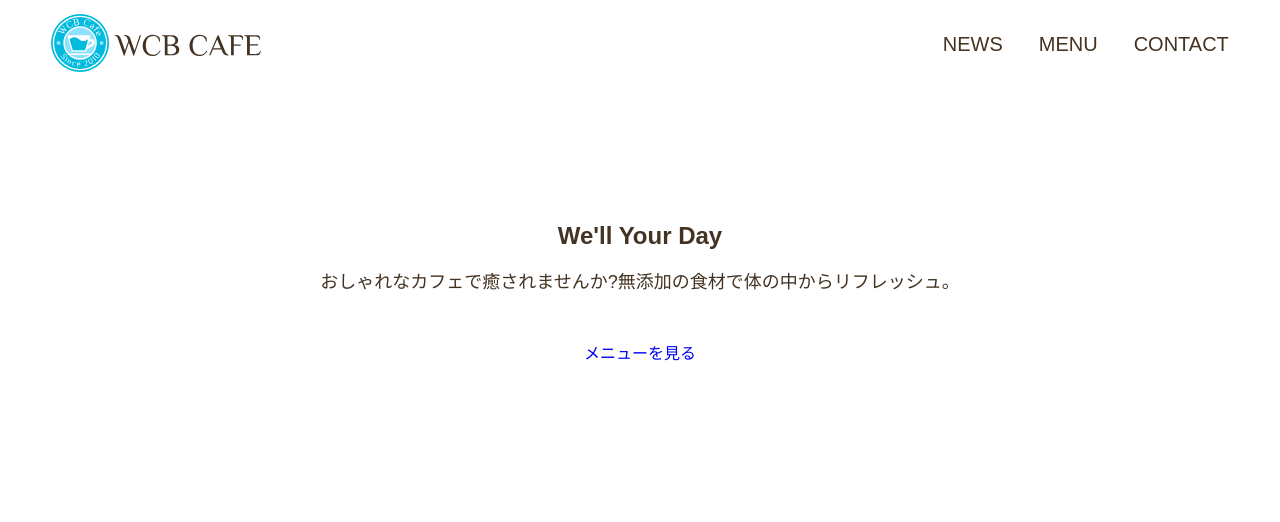
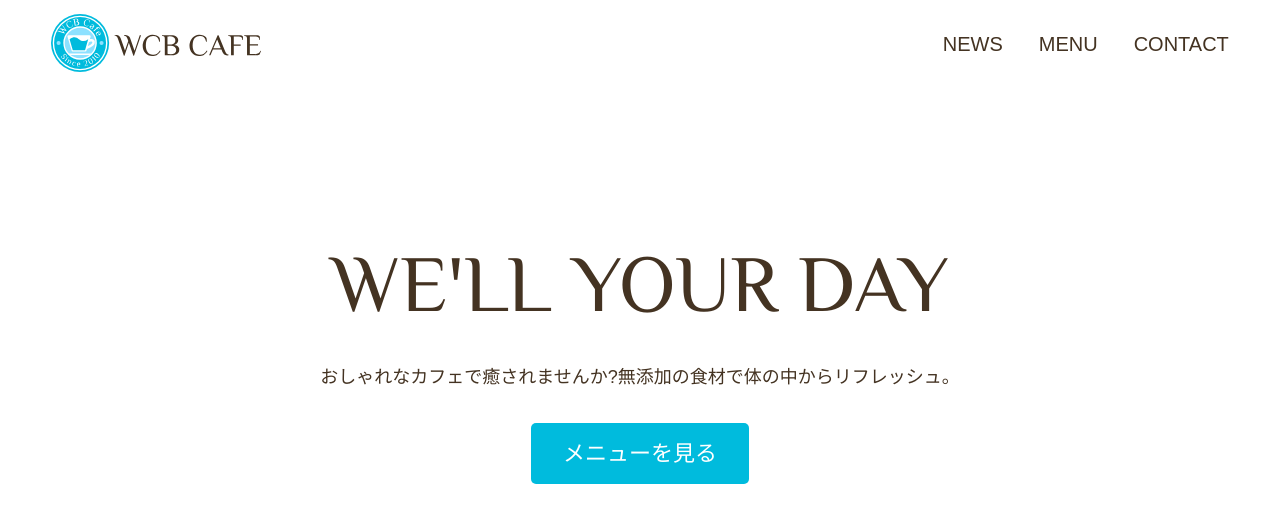
Before and after one commit to Hasegawa-Akito/design-training, a plain HTML site: page fullPage/index.html in a window 1280 px wide. Drawn offline with Linux system fonts and the light colour scheme; some packages are replaced by stand-ins of ours.

Commit message:
ボタン配置

```diff
--- a/fullPage/style.css
+++ b/fullPage/style.css
@@ -19,6 +19,7 @@ img {
   max-width: 100%;
 }
 
+/* Header */
 .page-header {
   display: flex;
   align-items: center;
@@ -54,6 +55,7 @@ img {
   color: #0bd;
 }
 
+/* Home */
 .home-content {
   text-align: center;
   margin-top: 10%;
@@ -63,3 +65,23 @@ img {
   font-size: 1.125rem;
   margin: 10px 0 42px;
 }
+
+/* 見出し */
+.page-title {
+  font-size: 5rem;
+  font-family: "Philosopher", serif; /* fontかっこいい */
+  text-transform: uppercase;
+  font-weight: normal;
+}
+
+/* ボタン */
+.button {
+  font-size: 1.375rem;
+  background-color: #0bd;
+  color: #fff;
+  border-radius: 5px;
+  padding: 18px 32px;
+}
+.button:hover {
+  background-color: #0090aa;
+}
```
